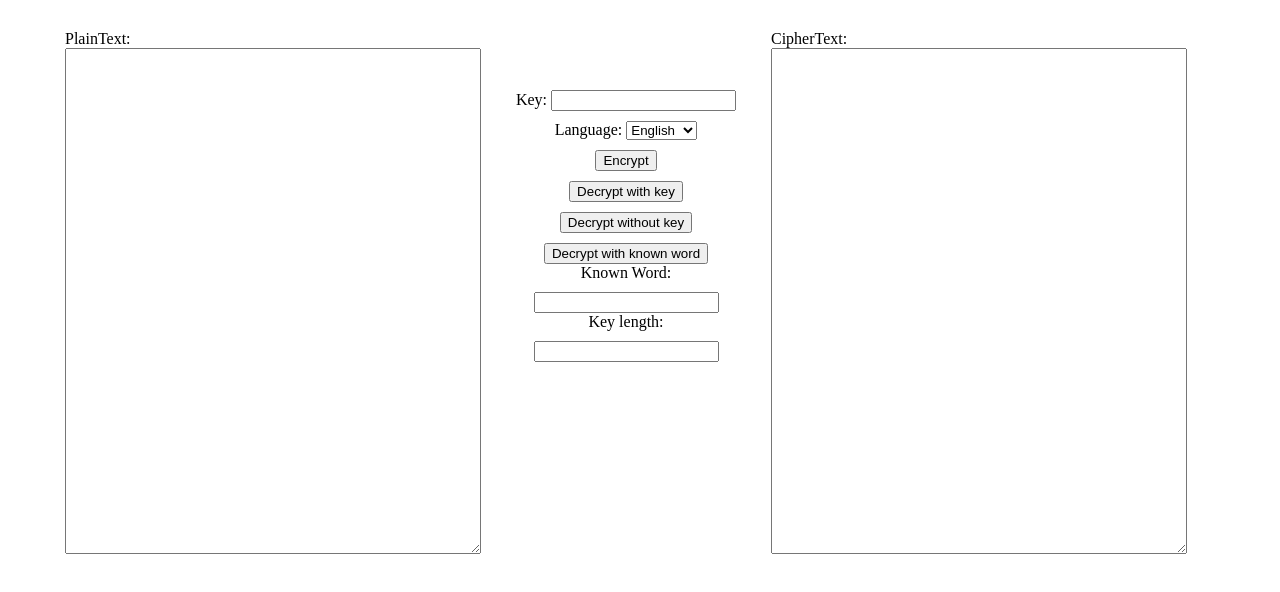
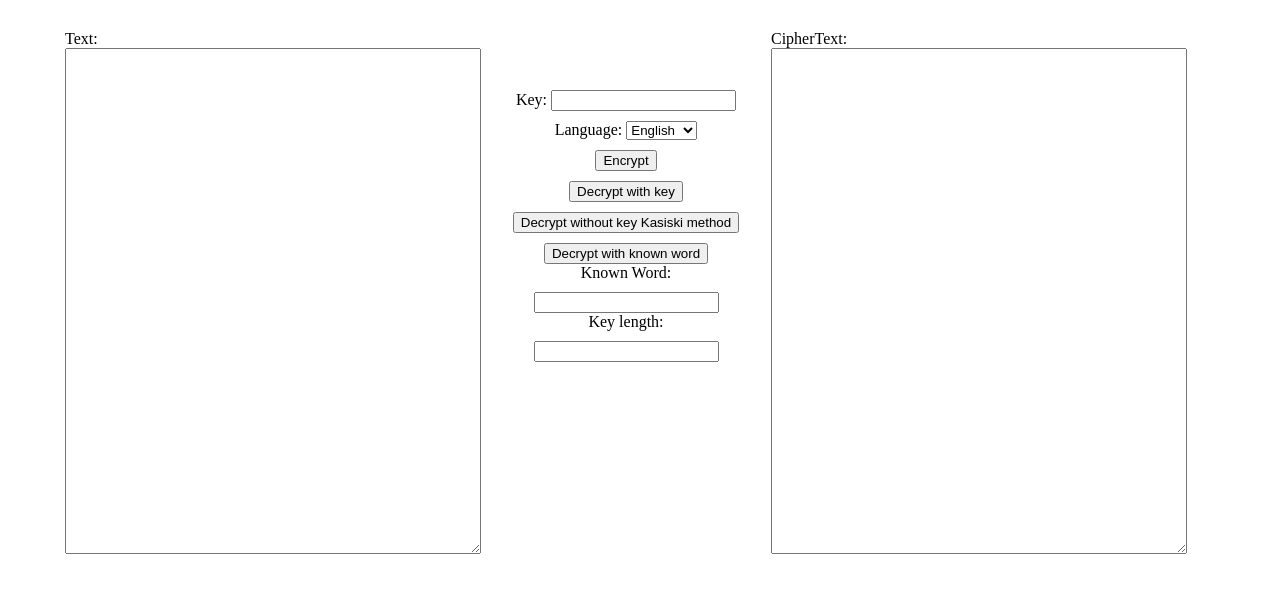
Before and after one commit to clem248/clem248.github.io, a plain HTML site: page index.html in a window 1280 px wide. Drawn offline with Linux system fonts and the light colour scheme.

Commit message:
kasisski done

```diff
--- a/index.html
+++ b/index.html
@@ -36,7 +36,7 @@
 <body>
   <div id="main" class="cf">
     <div id="leftBar">
-      <div>PlainText:</div>
+      <div>Text:</div>
       <textarea id="plaintext"></textarea>
     </div>
     <div id="mid">
@@ -50,7 +50,7 @@
       </select><br>
       <button type="button" id="encryption">Encrypt</button><br>
       <button type="button" id="decryption1">Decrypt with key</button><br>
-      <button type="button" id="decryption2">Decrypt without key</button><br>
+      <button type="button" id="decryption2">Decrypt without key Kasiski method</button><br>
       <button type="button" id="decryption3">Decrypt with known word</button><br>
 	  Known Word:
 	  <input type="text" id="knownWord"><br>
```
Also changed, not shown: js/demo.js (+2 -5 lines).
